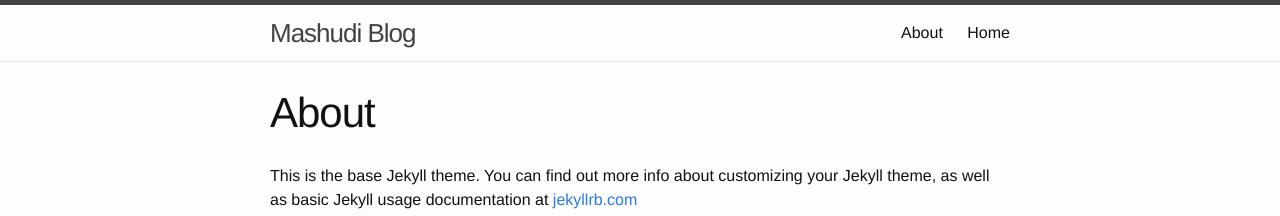
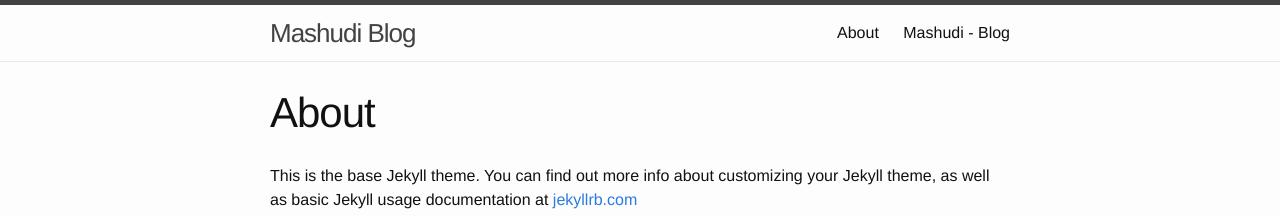
Before and after one commit to MashudiSudonym/diTerminal, a Jekyll site: the page built from about.md, in a window 1280 px wide. Shown: the top 216 px of the page. Built offline with Jekyll 4.4.1, drawn with Linux system fonts in a browser that asks for light colours.

Commit message:
Halaman update

```diff
--- a/_config.yml
+++ b/_config.yml
@@ -1,6 +1,6 @@
 # Site settings
 title: Mashudi Blog
-tagline : 'Blog'
+tagline : 'Blog, Linux, Open Source, Tutorial, Desktop Art'
 
 #description: > # this means to ignore newlines until "baseurl:"
 #  Write an awesome description for your new site here. You can edit this
--- a/_includes/head.html
+++ b/_includes/head.html
@@ -6,6 +6,9 @@
   <title>{% if page.title %}{{ page.title }}{% else %}{{ site.title }}{% endif %}</title>
   <meta name="description" content="{% if page.excerpt %}{{ page.excerpt | strip_html | strip_newlines | truncate: 160 }}{% else %}{{ site.description }}{% endif %}">
 
+  <link rel="apple-touch-icon-precomposed" sizes="144x144" href="/assets/kawaiituxicon.png">
+  <link rel="shortcut icon" href="/assets/kawaiituxicon2.png">
+
   <link rel="stylesheet" href="{{ "/css/main.css" | prepend: site.baseurl }}">
   <link rel="canonical" href="{{ page.url | replace:'index.html','' | prepend: site.baseurl | prepend: site.url }}">
   <link rel="alternate" type="application/rss+xml" title="{{ site.title }}" href="{{ "/feed.xml" | prepend: site.baseurl | prepend: site.url }}" />
--- a/index.html
+++ b/index.html
@@ -1,11 +1,9 @@
 ---
 layout: default
-title: Home
+title: Mashudi - Blog
 ---
 
 <div class="home">
-
-  <h1 class="page-heading">Posts</h1>
 
   <ul class="post-list">
     {% for post in site.posts %}
```
Also changed, not shown: _posts/2015-04-17-welcome-to-jekyll.markdown (deleted, +0 -7 lines).
